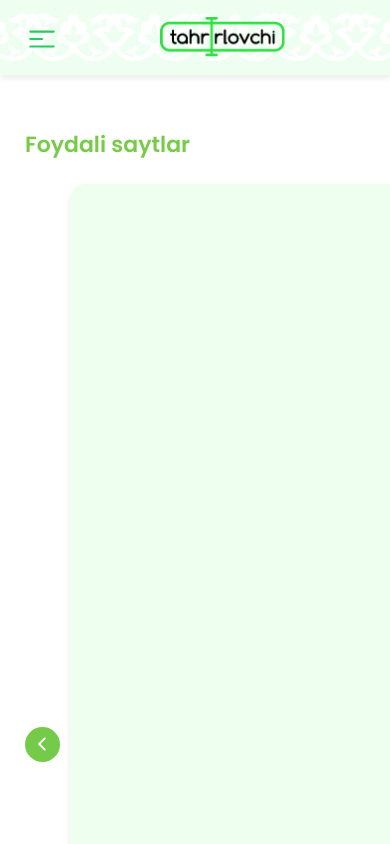
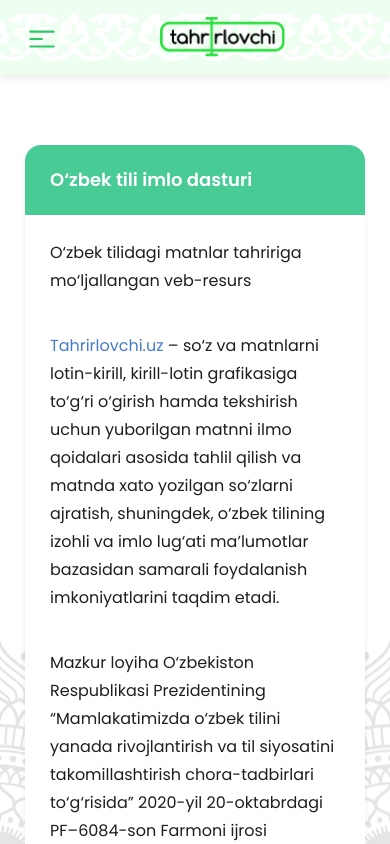
Before and after one commit to NurmuhammadovHojiakbar/tahrirlovchi, a React (Vite) app: page /loyiha-haqida in a window 390 px wide. Shown: the top 844 px of the page. Built offline with nearby package versions, Linux system fonts and the light colour scheme.

Commit message:
make about page responsive

```diff
--- a/src/App.jsx
+++ b/src/App.jsx
@@ -11,7 +11,7 @@
     <>
       <Header />
       <main className="site-main">
-        {/* <Routes /> */}
+        <Routes />
         <Tied />
       </main>
       <Footer />
--- a/src/components/about-app/about.scss
+++ b/src/components/about-app/about.scss
@@ -46,3 +46,15 @@
         margin: 0;
     }
 }
+
+@media only screen and (max-width: 600px) {
+    .about-app{
+        &__header{
+            padding: 20px 25px;
+        }
+
+        &__info{
+            padding: 24px 25px;
+        }
+    }
+}
--- a/src/components/header/header.scss
+++ b/src/components/header/header.scss
@@ -120,6 +120,7 @@
         min-height: calc(100vh - 75px);
         background-color: #eefff2;
         transition: left 0.3s ease;
+        z-index: 99;
 
         &.active{
             left: 0;
```
